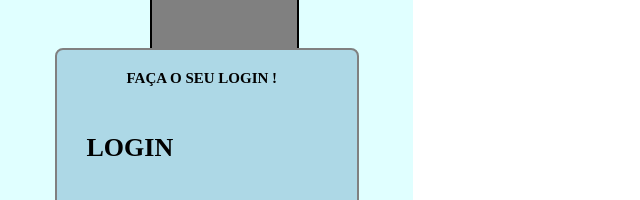
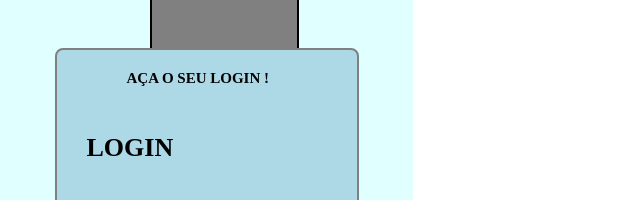
Before and after one commit to GuiPraticando/LoginMobile, a plain HTML site: page index.html in a window 1280 px wide. Shown: the part 144-344 px from the top of the page, 0-640 px from the left. Drawn offline with Linux system fonts and the light colour scheme.

Commit message:
update index.html

```diff
--- a/index.html
+++ b/index.html
@@ -18,7 +18,7 @@
     <div class="box6"></div>
     <div class="box-login">
       <h3 class="text">
-        FAÇA O SEU LOGIN !
+        AÇA O SEU LOGIN !
       </h3><br>
       <h2 class="title">LOGIN</h2><br>
       <input type="email" placeholder="EMAIL"><br>
```
